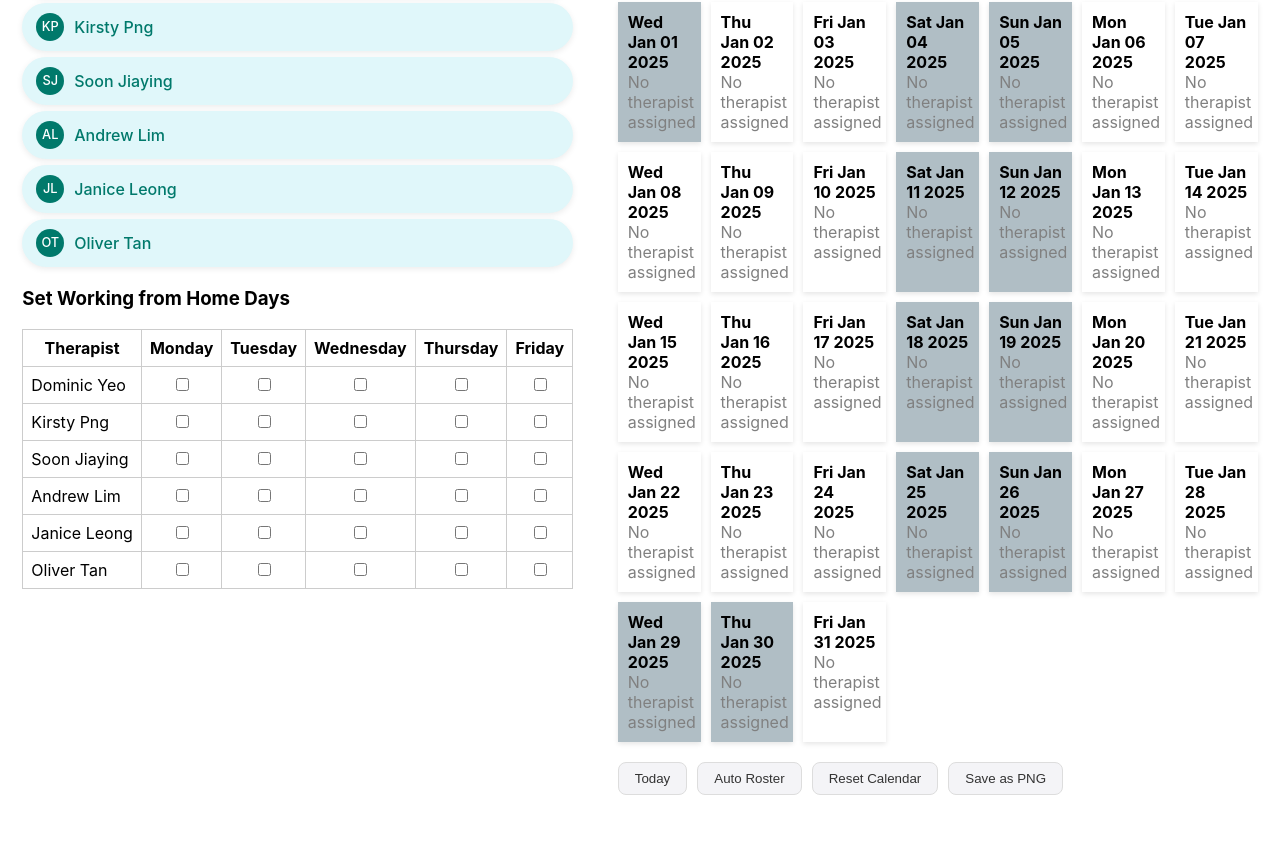
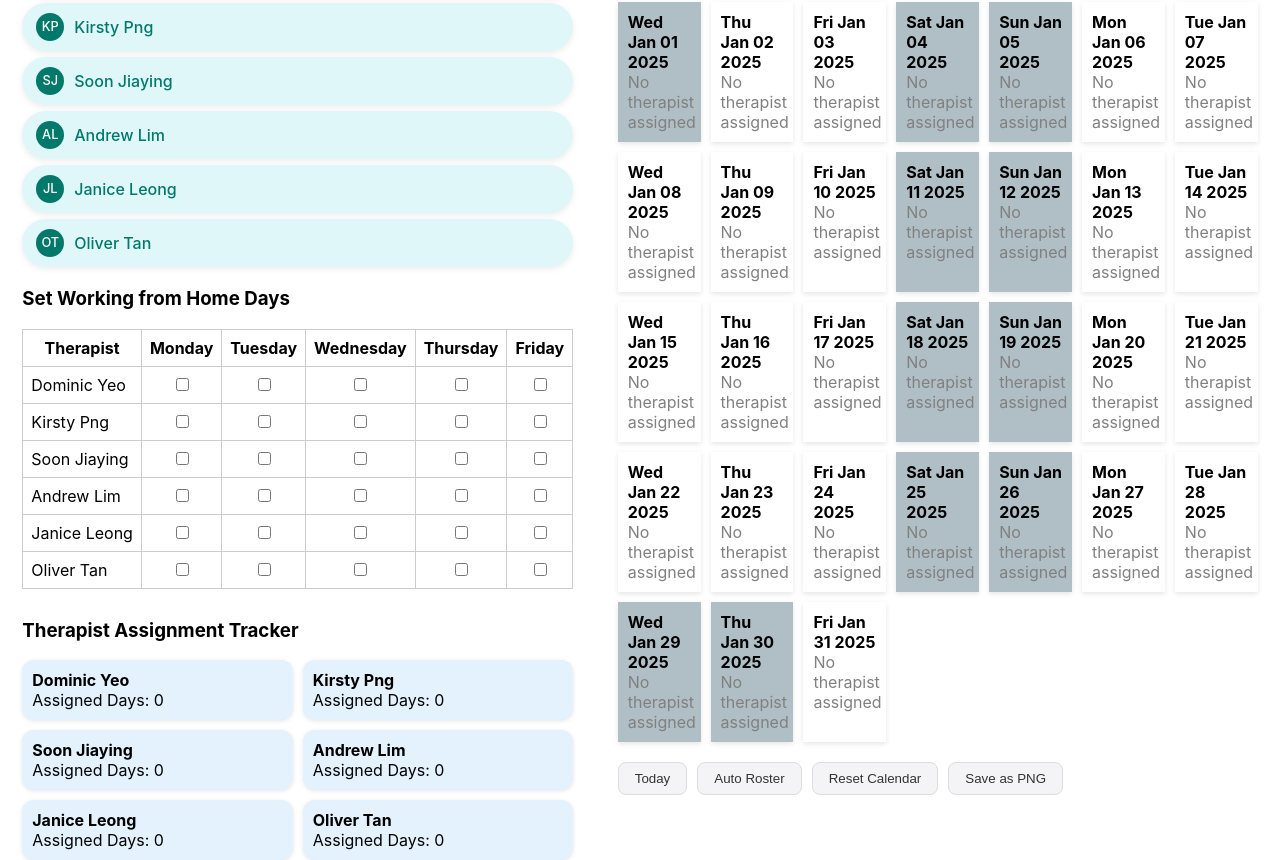
Before and after one commit to jxhnthan/hwb-crisis-rostering, a React (Create React App) app: page / in a window 1280 px wide. Shown: the part 140-1000 px from the top of the page. Before the commit the page ends 935 px from the top, so only its background shows below. Built offline with nearby package versions, Linux system fonts and the light colour scheme.

Commit message:
Update App.js

```diff
--- a/src/App.js
+++ b/src/App.js
@@ -202,6 +202,14 @@ const App = () => {
     }, {})
   );
 
+  // Count assigned days per therapist for the current month
+const assignmentCounts = therapists.reduce((acc, therapist) => {
+  acc[therapist] = calendar[currentMonth].filter((day) =>
+    day.therapists.includes(therapist)
+  ).length;
+  return acc;
+}, {});
+
   // Get the current date
   const currentDate = new Date();
   const currentDay = currentDate.getDate();
@@ -351,6 +359,7 @@ const App = () => {
           ))}
 
           <div style={{ marginTop: '20px' }}>
+
   <h3>Set Working from Home Days</h3>
   <table style={{ borderCollapse: 'collapse', width: '100%' }}>
     <thead>
@@ -386,6 +395,31 @@ const App = () => {
       ))}
     </tbody>
   </table>
+</div>
+
+<div style={{ marginTop: '30px' }}>
+  <h3>Therapist Assignment Tracker</h3>
+  <div style={{
+    display: 'grid',
+    gridTemplateColumns: 'repeat(2, 1fr)',
+    gap: '10px',
+    marginTop: '10px'
+  }}>
+    {Object.entries(assignmentCounts).map(([therapist, count]) => (
+      <div
+        key={therapist}
+        style={{
+          padding: '10px',
+          backgroundColor: '#E3F2FD',
+          borderRadius: '12px',
+          boxShadow: '0 1px 4px rgba(0,0,0,0.1)'
+        }}
+      >
+        <strong>{therapist}</strong><br />
+        <span>Assigned Days: {count}</span>
+      </div>
+    ))}
+  </div>
 </div>
         </div>
 
```
